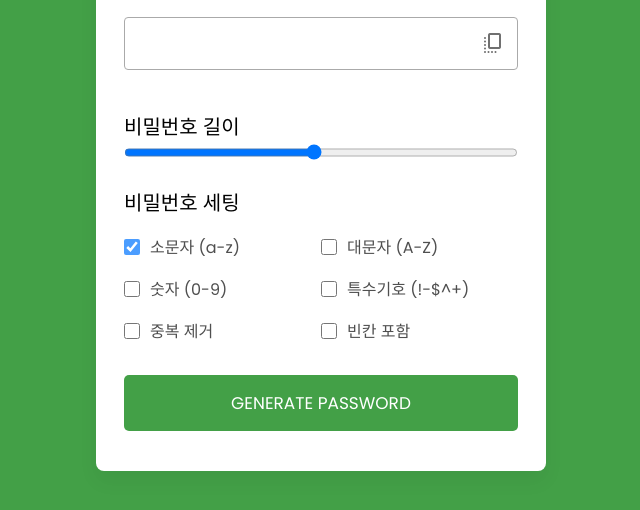
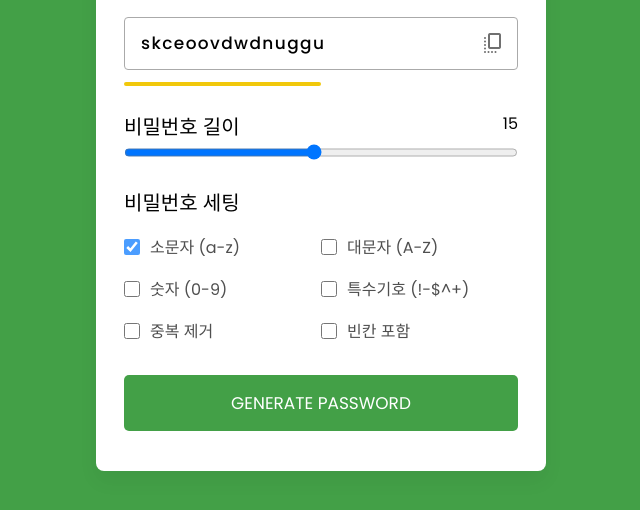
Before and after one commit to bookhabit/total_portfolio, a plain HTML site: page Vanilla JS Project/Password_Generator/index.html in a window 1280 px wide. Shown: the part 198-708 px from the top of the page, without its empty margins (319-959 px from the left). Drawn offline with nearby package versions, Linux system fonts and the light colour scheme.

Commit message:
비밀번호 생성기 js기능

```diff
--- a/Vanilla JS Project/Password_Generator/script.js
+++ b/Vanilla JS Project/Password_Generator/script.js
@@ -0,0 +1,67 @@
+const lengthSlider = document.querySelector(".pass-length input");
+const options = document.querySelectorAll(".option input");
+const copyIcon = document.querySelector(".input-box span");
+const passwordInput = document.querySelector(".input-box input");
+const passIndicator = document.querySelector(".pass-indicator");
+const generateBtn = document.querySelector(".generate-btn");
+
+const characters = {
+    lowercase: "abcdefghijklmnopqrstuvwxyz",
+    uppercase: "ABCDEFGHIJKLMNOPQRSTUVWXYZ",
+    numbers: "0123456789",
+    symbols: "!$%&|[](){}:;.,*+-#@<>~"
+}
+
+const generatePassword = ()=>{
+    let staticPassword = "",
+        randomPassword = "",
+        excludeDuplicate = false,
+        passLength = lengthSlider.value;
+
+    options.forEach(option=>{
+        if(option.checked){
+            if(option.id !== "exc-duplicate" && option.id !== "spaces"){ // 중복제거와 빈칸포함이 아닌 다른 li요소가 사용자가 체크했을 경우
+                staticPassword += characters[option.id]
+            }else if(option.id === "spaces"){
+                staticPassword += `  ${staticPassword}  `
+            }else{
+                excludeDuplicate = true;
+            }
+        }
+    })
+
+    for(let i=0; i<passLength;i++){
+        let randomChar = staticPassword[Math.floor(Math.random()*staticPassword.length)];
+        if(excludeDuplicate){
+            !randomPassword.includes(randomChar) | randomChar == " "? randomPassword += randomChar : i--;
+        }else{
+            randomPassword += randomChar;
+        }
+    }
+    passwordInput.value = randomPassword
+}
+
+const updatePassIndicator = ()=>{
+    passIndicator.id = lengthSlider.value <= 8 ? "weak" : lengthSlider.value <= 16 ? "medium" : "strong"
+}
+
+const updateSlider = () => {
+    document.querySelector(".pass-length span").innerText = lengthSlider.value;
+    generatePassword();
+    updatePassIndicator();
+}
+updateSlider();
+
+const copyPassword = () => {
+    navigator.clipboard.writeText(passwordInput.value);
+    copyIcon.innerText = "check";
+    copyIcon.style.color = "#4285f4";
+    setTimeout(() => {
+        copyIcon.innerText = "copy_all";
+        copyIcon.style.color = "#707070";
+    }, 1500);
+}
+
+copyIcon.addEventListener("click", copyPassword);
+lengthSlider.addEventListener("input", updateSlider);
+generateBtn.addEventListener("click", generatePassword);
--- a/Vanilla JS Project/Password_Generator/style.css
+++ b/Vanilla JS Project/Password_Generator/style.css
@@ -89,11 +89,11 @@ body{
     background: #e64a4a;
 }
 .pass-indicator#medium::before{
-    width: 20%;
+    width: 50%;
     background: #f1c80b;
 }
 .pass-indicator#strong::before{
-    width: 20%;
+    width: 100%;
     background: #43A047
 }
 
```
